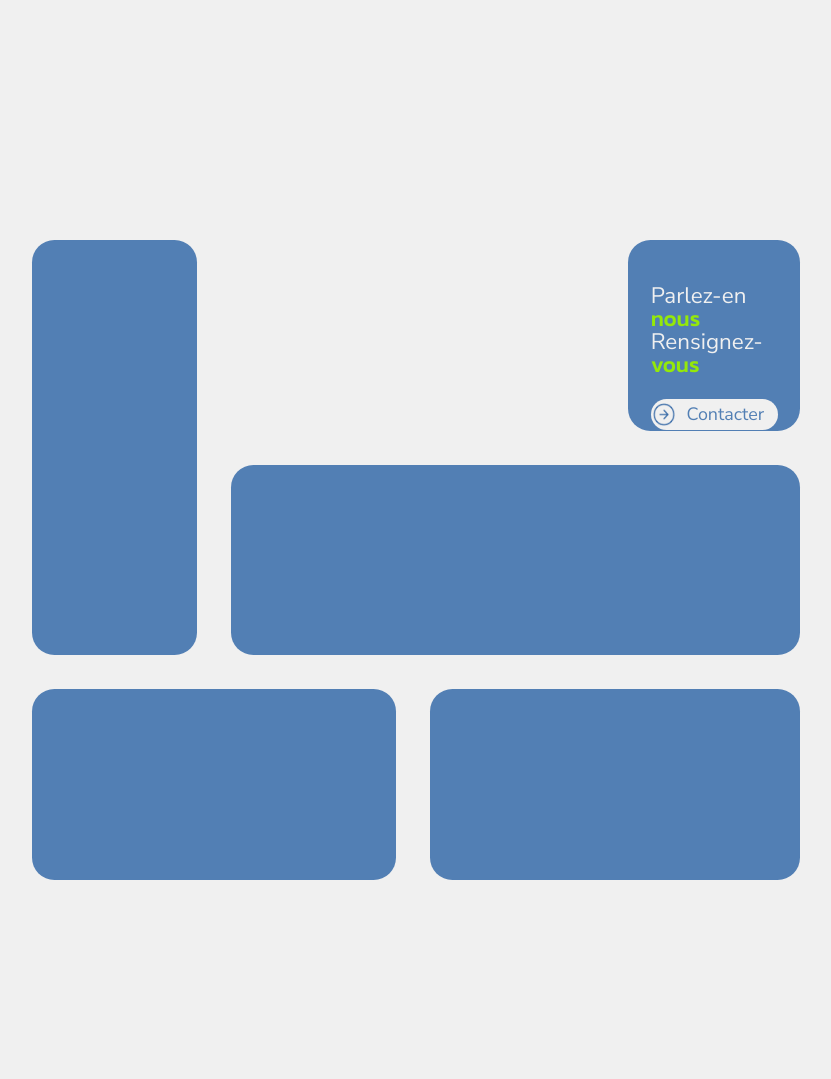
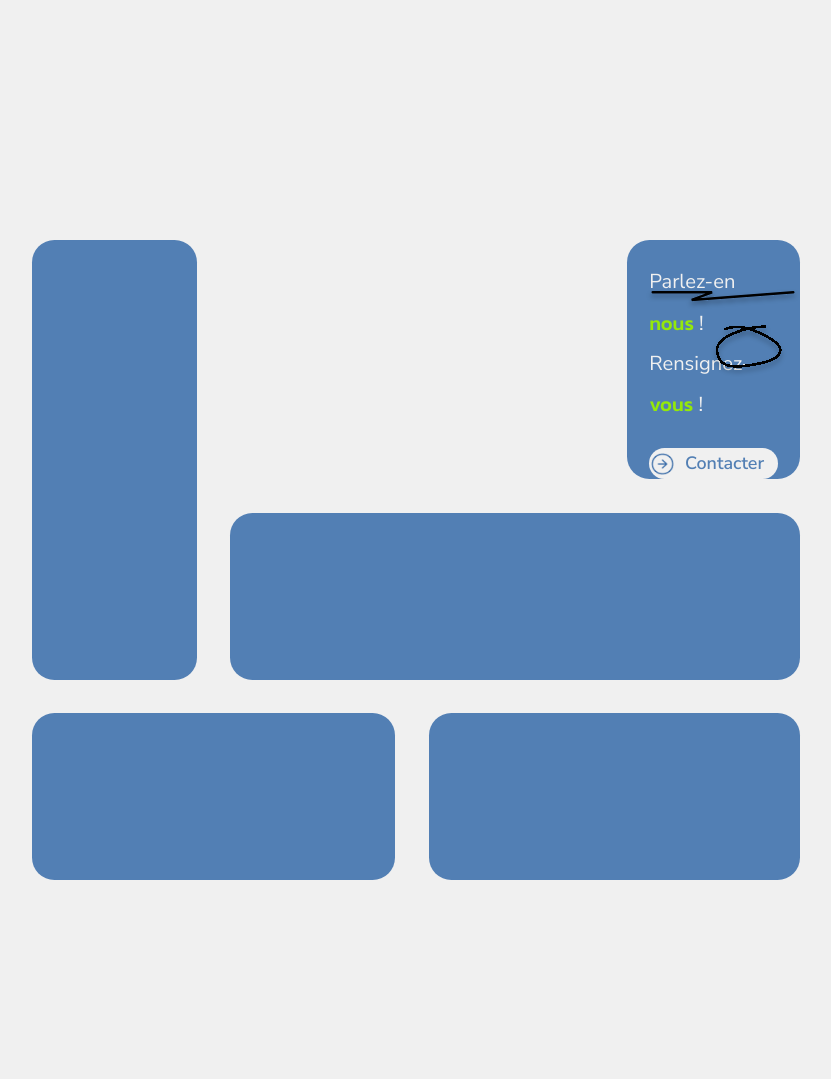
Before and after one commit to Ket-tei/Cadus, a PHP site: page / in a window 1280 px wide. Shown: the part 672-1751 px from the top of the page, without its empty margins (224-1055 px from the left). Run offline with PHP 8.4, Linux system fonts and the light colour scheme; some libraries are stand-ins or nearby versions.

Commit message:
design elmt

```diff
--- a/index.html
+++ b/index.html
@@ -35,12 +35,14 @@
         <div class="bento b1"></div>
         <div class="bento b2">
           <div>
-            <p>Parlez-en <span>nous</span></p>
-            <p>Rensignez-<span>vous</span></p>
+            <p>Parlez-en <span>nous</span> !</p>
+            <img class="design-elmt" src="./assets/Surlignage1.svg" alt="surlignage 1">
+            <p>Rensignez-<span>vous</span> !</p>
+            <img class="design-elmt" src="./assets/Surlignage2.svg" alt="surlignage 2">
             <ul class="contact-button-bento">
               <li>
                   <a href="./contact.html">
-                      <img src="./ressources/arrow-circle.png" alt="arrow image">
+                      <img src="./assets/arrow-circle.png" alt="arrow image">
                       <p>Contacter</p>
                   </a>
               </li>
--- a/js/navbar.js
+++ b/js/navbar.js
@@ -32,7 +32,7 @@ function injectNavbar() {
     <header>
         <nav>
             <ul class="menu">
-                <a href="./index.html"><img src="./ressources/Logo_Cadus.png" alt="logo du site" /></a>
+                <a href="./index.html"><img src="./assets/Logo_Cadus.png" alt="logo du site" /></a>
                 <li ${id1}>
                     <a href="./index.html">Acceuil</a>
                 </li>
@@ -49,7 +49,7 @@ function injectNavbar() {
             <ul class="contact-button">
                 <li>
                     <a href="./contact.html">
-                        <img src="./ressources/arrow-circle.png" alt="arrow image">
+                        <img src="./assets/arrow-circle.png" alt="arrow image">
                         <p>Contacter</p>
                     </a>
                 </li>
--- a/style.css
+++ b/style.css
@@ -88,6 +88,7 @@
   background-color: var(--white);
 
   #bento-wrapper {
+    position: relative;
     display: grid;
     width: 60%;
     height: 80%;
@@ -105,10 +106,11 @@
       div {
         height: 100%;
         margin: 0em 1em;
-        margin-top: 2em;
+        margin-top: 1em;
 
         p {
-          line-height: 1em;
+          line-height: 2em;
+          font-size: 0.9em;
 
           span {
             font-weight: 500;
@@ -145,7 +147,7 @@
 
           p {
             color: var(--secondary);
-            font-size: 600;
+            font-weight: 600;
             font-size: 0.8em;
             transition: all 200ms ease-in-out;
 
@@ -203,6 +205,24 @@
     .b5 {
       grid-column: 3 / 5;
       grid-row: 3;
+    }
+    .b2 {
+
+      & .design-elmt {
+        position: absolute;
+      }
+      & img:first-of-type {
+        height: auto;
+        width: 20%;
+        top: 2.2em;
+        right: 0;
+      }
+      & img:last-of-type {
+        height: 10%;
+        width: 10%;
+        top: 3.5em;
+        right: 0.6em;
+      }
     }
   }
 }
```
Also changed, not shown: assets/Logo_Cadus.png (renamed from ressources/Logo_Cadus.png), assets/Surlignage1.svg (added), assets/Surlignage2.svg (added), assets/arrow-circle.png (renamed from ressources/arrow-circle.png), assets/iconeMaison.png (renamed from ressources/iconeMaison.png), assets/mail.png (renamed from ressources/mail.png).
